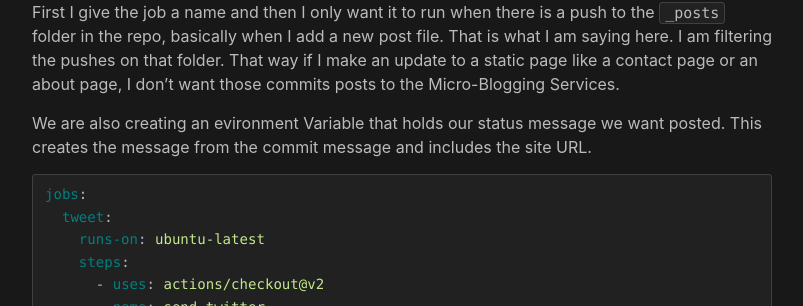
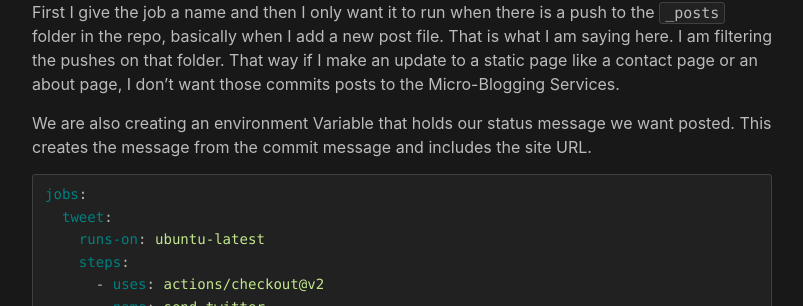
Before and after one commit to n8acl/n8acl.github.io, a Jekyll site: the page built from _posts/2022-06-21-posting-to-twitter-mastodon-using-github-actions.md, in a window 1280 px wide and 900 px high, scrolled down 2980 px. Shown: the part 147-453 px from the top of the window, without its empty margins (238-1041 px from the left). Built offline with Jekyll 4.4.1, drawn with Linux system fonts in a browser that asks for light colours.

Commit message:
Updates to some of the older articles - 10282022

````diff
--- a/_posts/2022-06-21-posting-to-twitter-mastodon-using-github-actions.md
+++ b/_posts/2022-06-21-posting-to-twitter-mastodon-using-github-actions.md
@@ -106,7 +106,7 @@ env:
 
 First I give the job a name and then I only want it to run when there is a push to the ```_posts``` folder in the repo, basically when I add a new post file. That is what I am saying here. I am filtering the pushes on that folder. That way if I make an update to a static page like a contact page or an about page, I don't want those commits posts to the Micro-Blogging Services.
 
-We are also creating an evironment Variable that holds our status message we want posted. This creates the message from the commit message and includes the site URL.
+We are also creating an environment Variable that holds our status message we want posted. This creates the message from the commit message and includes the site URL.
 
 {% raw %}
 ```yaml
````
Also changed, not shown: _posts/2022-06-16-sip-connection-to-allstar.md (+2 -2 lines), _posts/2022-09-01-create-auto-do-no-disturb-in-freepbx.md (+1 -1 lines), _posts/2022-09-15-using-razer-nostromo-gamepad-for-home-automations.md (+1 -1 lines).
